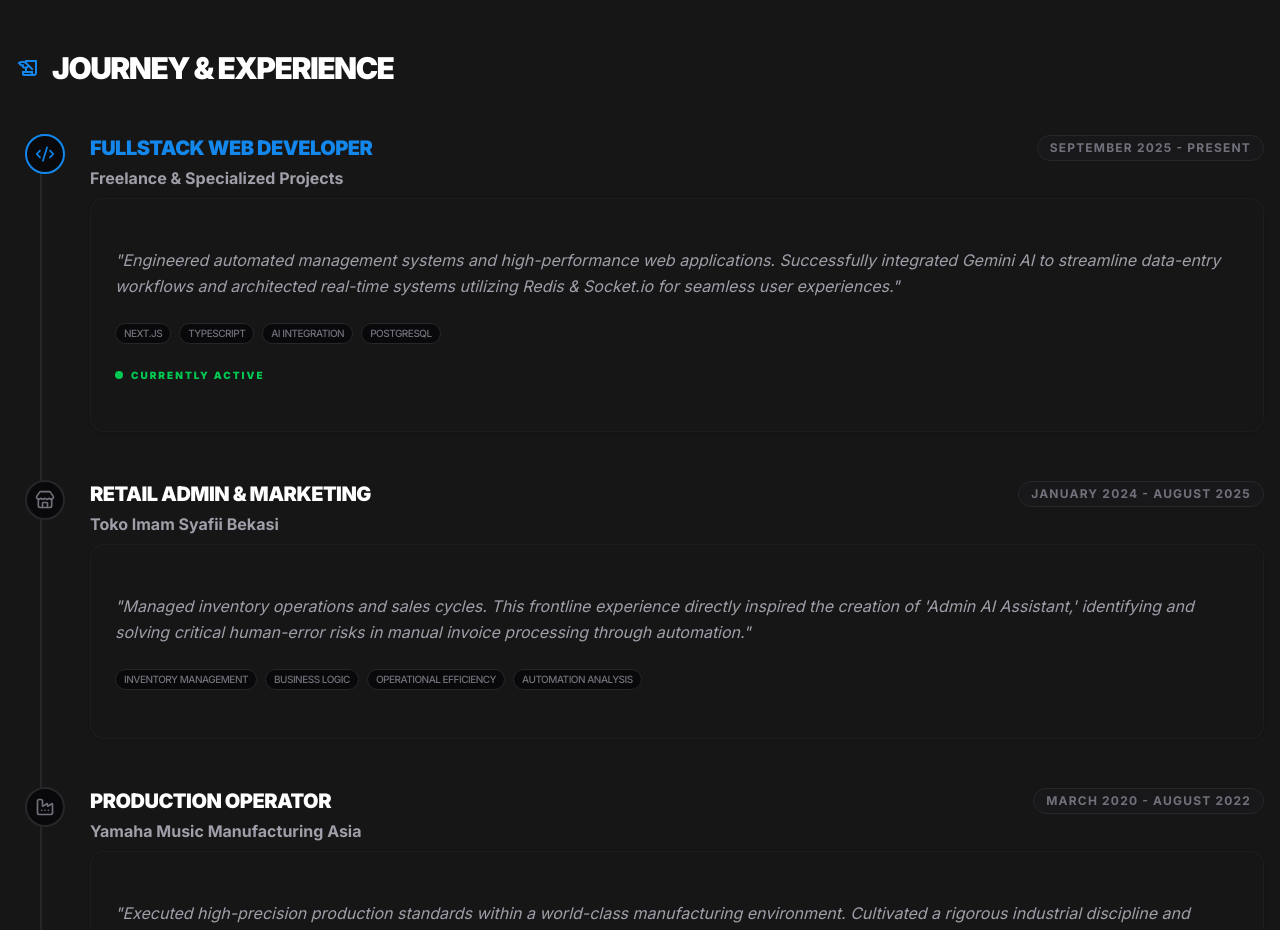
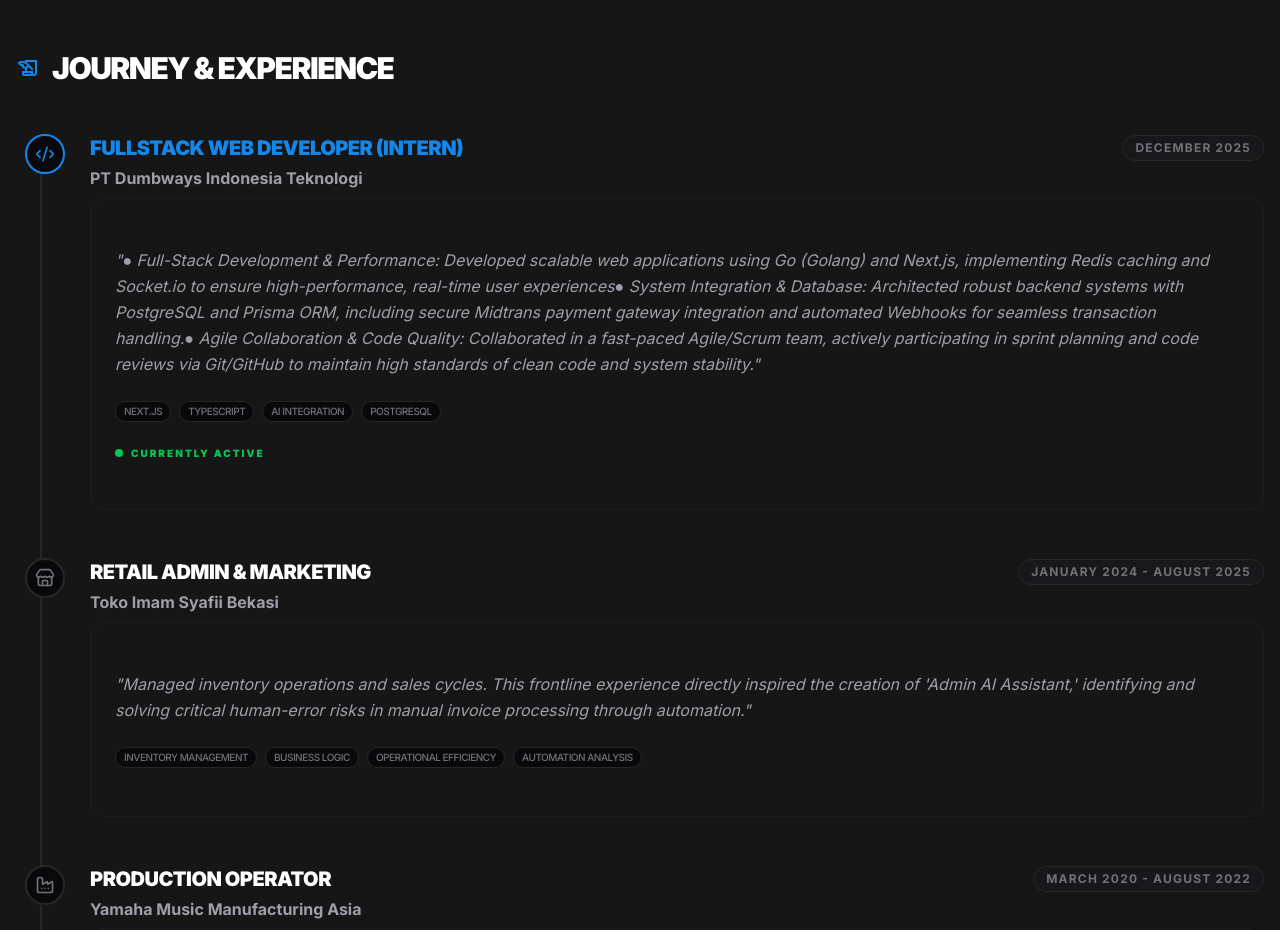
Before and after one commit to hanif411/portofolio, a Next.js app: page / in a window 1280 px wide. Shown: the part 2580-3510 px from the top of the page. Built offline with nearby package versions, Linux system fonts and the light colour scheme.

Commit message:
edit experience

```diff
--- a/src/components/home/Experience.tsx
+++ b/src/components/home/Experience.tsx
@@ -5,12 +5,14 @@ import { Factory, Store, Code2 } from "lucide-react";
 const Experience = () => {
   const experiences = [
     {
-      title: "Fullstack Web Developer",
-      company: "Freelance & Specialized Projects",
-      period: "September 2025 - Present",
+      title: "Fullstack Web Developer (Intern)",
+      company: "PT Dumbways Indonesia Teknologi",
+      period: "December 2025",
       icon: <Code2 className="w-5 h-5" />,
       description:
-        "Engineered automated management systems and high-performance web applications. Successfully integrated Gemini AI to streamline data-entry workflows and architected real-time systems utilizing Redis & Socket.io for seamless user experiences.",
+        ["● Full-Stack Development & Performance: Developed scalable web applications using Go (Golang) and Next.js, implementing Redis caching and Socket.io to ensure high-performance, real-time user experiences",
+        "● System Integration & Database: Architected robust backend systems with PostgreSQL and Prisma ORM, including secure Midtrans payment gateway integration and automated Webhooks for seamless transaction handling.",
+        "● Agile Collaboration & Code Quality: Collaborated in a fast-paced Agile/Scrum team, actively participating in sprint planning and code reviews via Git/GitHub to maintain high standards of clean code and system stability."],
       isCurrent: true,
       skills: ["Next.js", "TypeScript", "AI Integration", "PostgreSQL"],
     },
```
